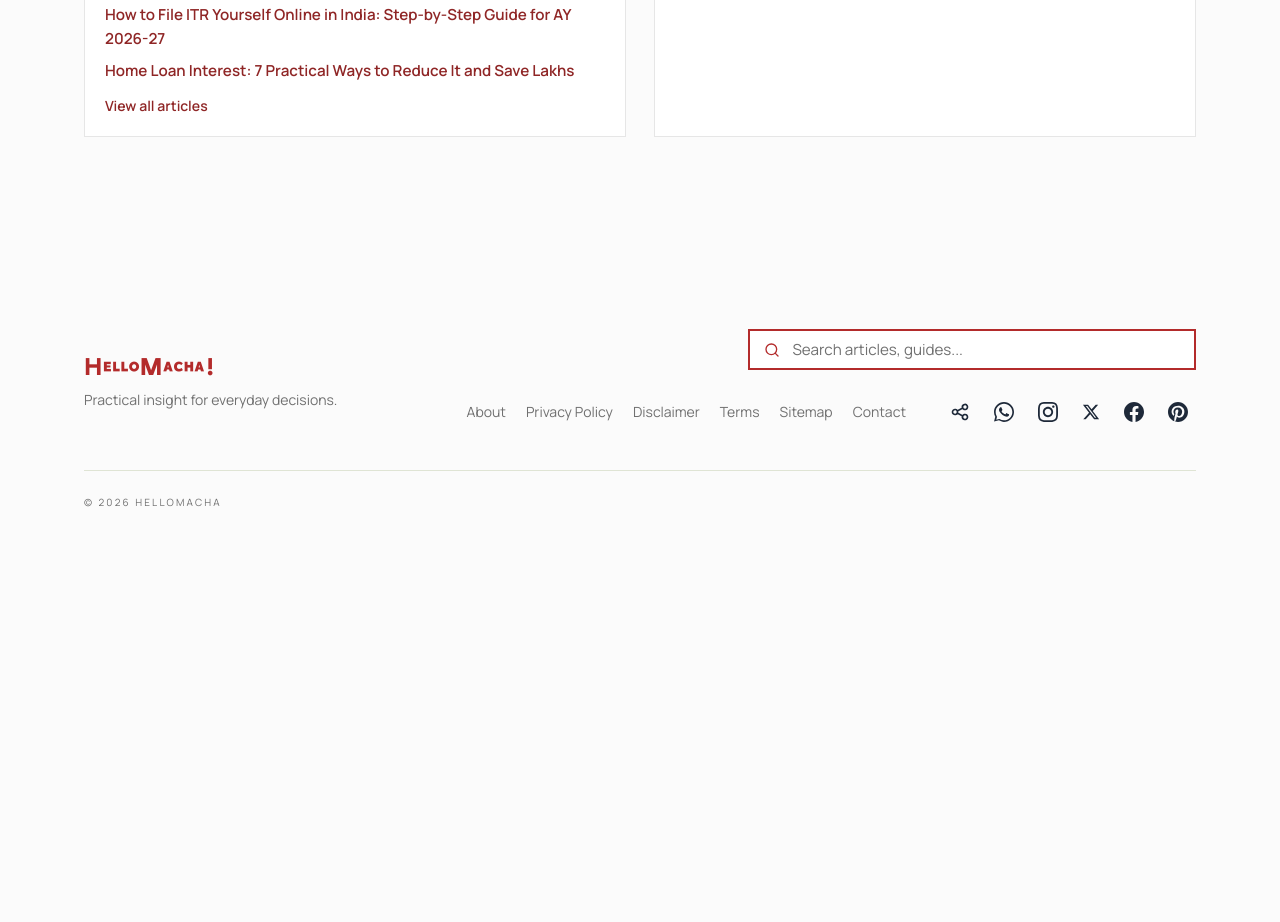
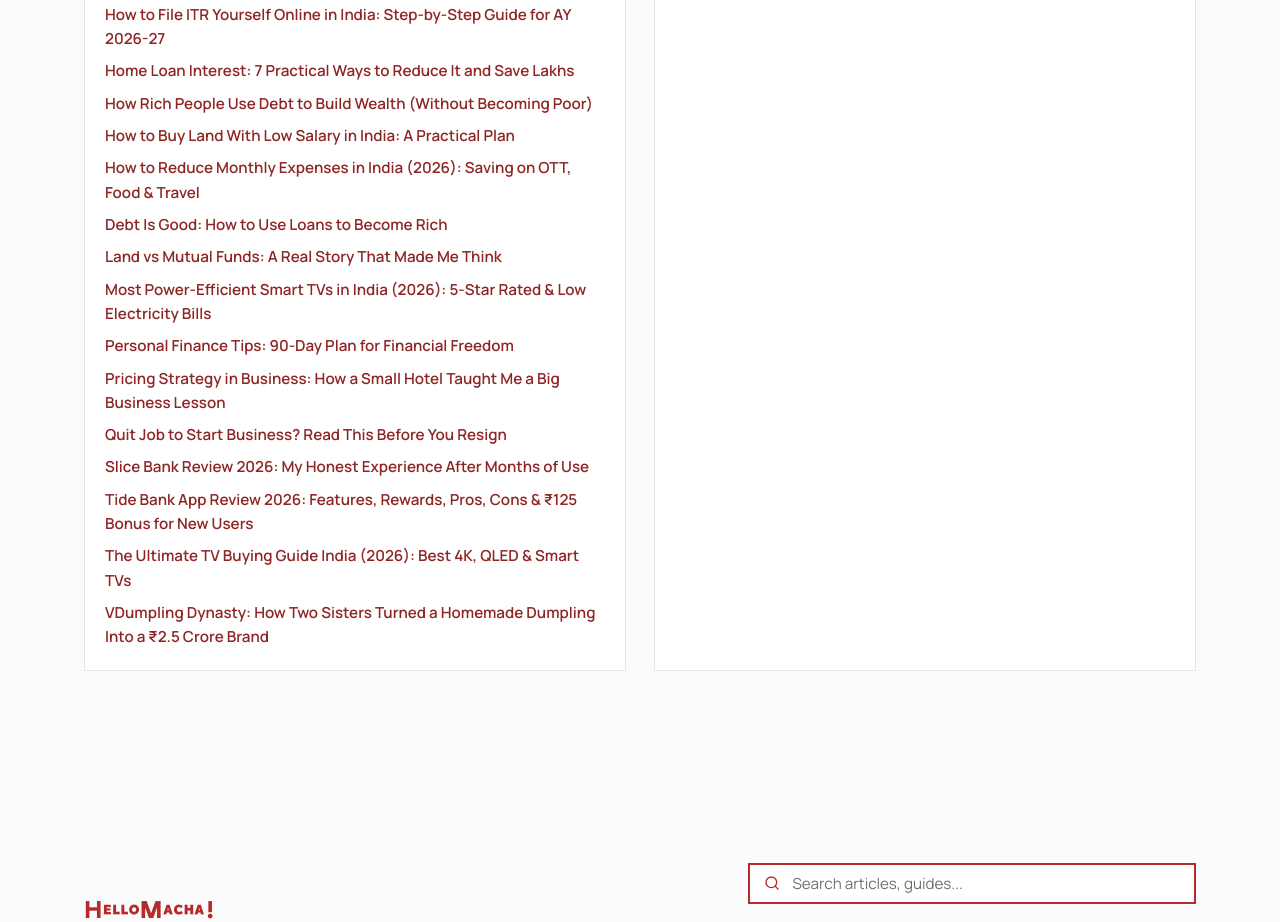
Before and after one commit to poornaprasadmacha/hellomacha, a Next.js app: page /sitemap in a window 1280 px wide. Shown: the part 1140-2062 px from the top of the page. Before the commit the page ends 1698 px from the top, so only its background shows below. Built offline with nearby package versions, Linux system fonts and the light colour scheme.

Commit message:
Improve AdSense site readiness

```diff
--- a/app/layout.tsx
+++ b/app/layout.tsx
@@ -84,6 +84,7 @@ export default function RootLayout({ children }: { children: React.ReactNode })
                     <Link href="/privacy-policy" className="transition hover:text-[var(--brand-red)]">Privacy Policy</Link>
                     <Link href="/disclaimer" className="transition hover:text-[var(--brand-red)]">Disclaimer</Link>
                     <Link href="/terms-and-conditions" className="transition hover:text-[var(--brand-red)]">Terms</Link>
+                    <Link href="/disclaimer#affiliate-disclaimer" className="transition hover:text-[var(--brand-red)]">Affiliate Disclosure</Link>
                     <Link href="/sitemap" className="transition hover:text-[var(--brand-red)]">Sitemap</Link>
                     <a href="mailto:team.hellomacha@gmail.com" className="transition hover:text-[var(--brand-red)]">Contact</a>
                     <div className="ml-4">
--- a/app/sitemap/page.tsx
+++ b/app/sitemap/page.tsx
@@ -50,15 +50,12 @@ export default function SitemapPage() {
             <div className="sitemap-item text-sm text-gray-500 italic">No articles published yet.</div>
           ) : (
             <ul className="sitemap-list">
-              {articles.slice(0, 18).map((article, i) => (
+              {articles.map((article, i) => (
                 <li key={article.slug} className={`sitemap-item animate-fade-up`} style={{ animationDelay: `${i * 45}ms` }}>
                   <Link href={article.url} className="sitemap-link">{article.title}</Link>
                 </li>
               ))}
             </ul>
-          )}
-          {articles.length > 18 && (
-            <div className="mt-3 text-sm"><Link href="/" className="sitemap-link">View all articles</Link></div>
           )}
         </aside>
 
@@ -67,7 +64,7 @@ export default function SitemapPage() {
           <p className="sitemap-meta mb-4">Key site pages and legal resources.</p>
           <ul className="sitemap-list">
             <li className="sitemap-item" ><Link href="/" className="sitemap-link">Home</Link></li>
-            {pages.map((page, i) => (
+            {pages.map((page) => (
               <li key={page.slug} className="sitemap-item">
                 <Link href={page.url} className="sitemap-link">{page.title}</Link>
               </li>
--- a/components/Comments.tsx
+++ b/components/Comments.tsx
@@ -16,7 +16,7 @@ export default function Comments({ title, slug }: CommentsProps) {
         data-host="https://cusdis.com"
         data-app-id="835a4c8a-32ab-437b-9d9e-7166ec526111"
         data-page-id={slug}
-        data-page-url={`https://hellomacha.com/articles/${slug}`}
+        data-page-url={`https://hellomacha.com/${slug}`}
         data-page-title={title}
       ></div>
 
--- a/content/pages/privacy-policy.mdx
+++ b/content/pages/privacy-policy.mdx
@@ -207,19 +207,16 @@ We encourage visitors to review this page periodically.
 For more information about HelloMacha.com, please review the following pages:
 
 - About Us
-- Contact Us
 - Disclaimer
 - Terms and Conditions
-- Editorial Policy
-- Cookie Policy
-- Affiliate Disclosure
+- Affiliate Disclaimer (included in the Disclaimer)
 
 ## Contact Us
 If you have any questions about this Privacy Policy or how your information is handled, please contact us:
 
 **Email:** [team.hellomacha@gmail.com](mailto:team.hellomacha@gmail.com)
 
-You can also visit our **Contact Us** page for additional information.
+You can contact us at the email address above for additional information.
 
 ## Consent
 By accessing and using HelloMacha.com, you acknowledge that you have read, understood, and agreed to this Privacy Policy.
```
Also changed, not shown: public/ads.txt.
